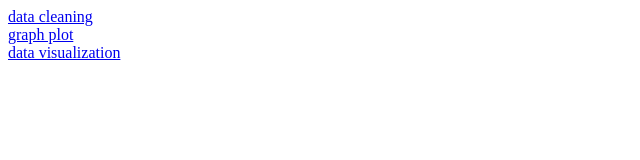
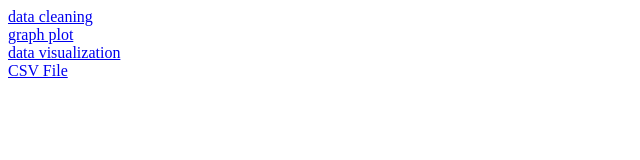
Before and after one commit to pranavtelangade/SMA, a plain HTML site: page index.html in a window 1280 px wide. Shown: the full height of the page, 0-640 px from the left. Drawn offline with Linux system fonts and the light colour scheme.

Commit message:
Update index.html

```diff
--- a/index.html
+++ b/index.html
@@ -13,5 +13,9 @@
     <br>
     <a href="visualization.html">data visualization</a>
     <br>
+    <a href="data.csv" download>CSV File</a>
+    <!-- To download csv:
+    cd downloads
+    curl -o data.csv pranavtelangade.me/SMA/data.csv-->
 </body>
 </html>
```
